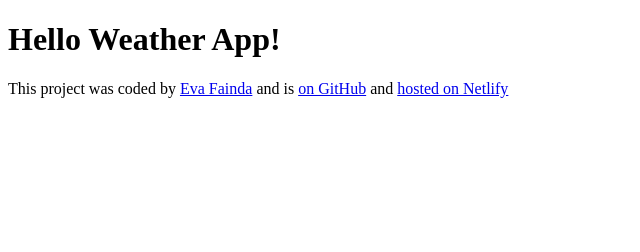
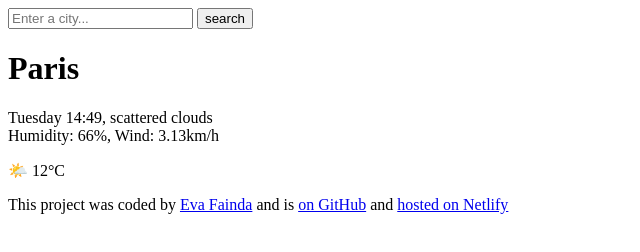
Before and after one commit to Eva-Nana/my-weather-app, a plain HTML site: page index.html in a window 1280 px wide. Shown: the whole page, without its empty margins (0-640 px from the left). Drawn offline with Linux system fonts and the light colour scheme.

Commit message:
Added html elements to the project

```diff
--- a/index.html
+++ b/index.html
@@ -6,7 +6,23 @@
     <title>My Weather App</title>
   </head>
   <body>
-    <h1>Hello Weather App!</h1>
+    <header>
+      <form>
+        <input type="search" placeholder="Enter a city..." required />
+        <input type="submit" value="search" />
+      </form>
+    </header>
+    <main>
+      <div>
+        <h1>Paris</h1>
+        <p>
+          Tuesday 14:49, scattered clouds
+          <br />
+          Humidity: 66%, Wind: 3.13km/h
+        </p>
+      </div>
+      <div>🌤️ 12°C</div>
+    </main>
     <footer>
       <p>
         This project was coded by
```
